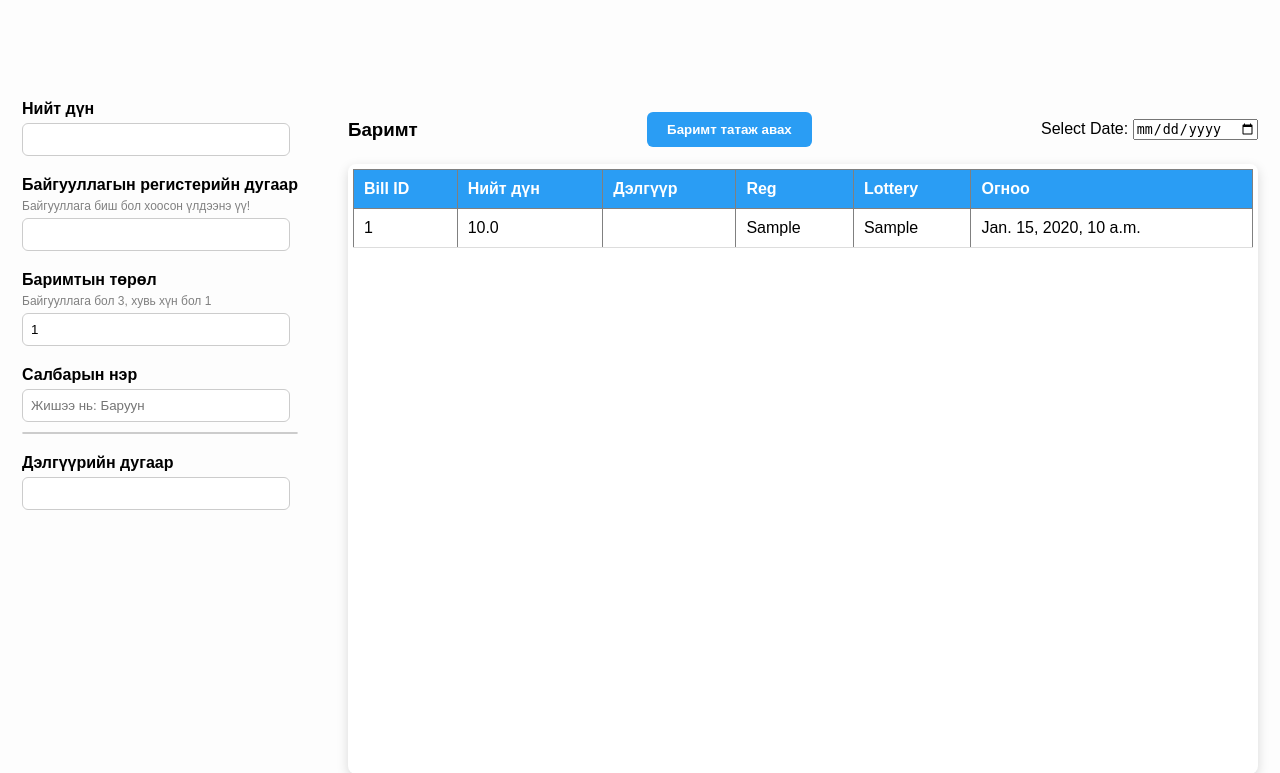
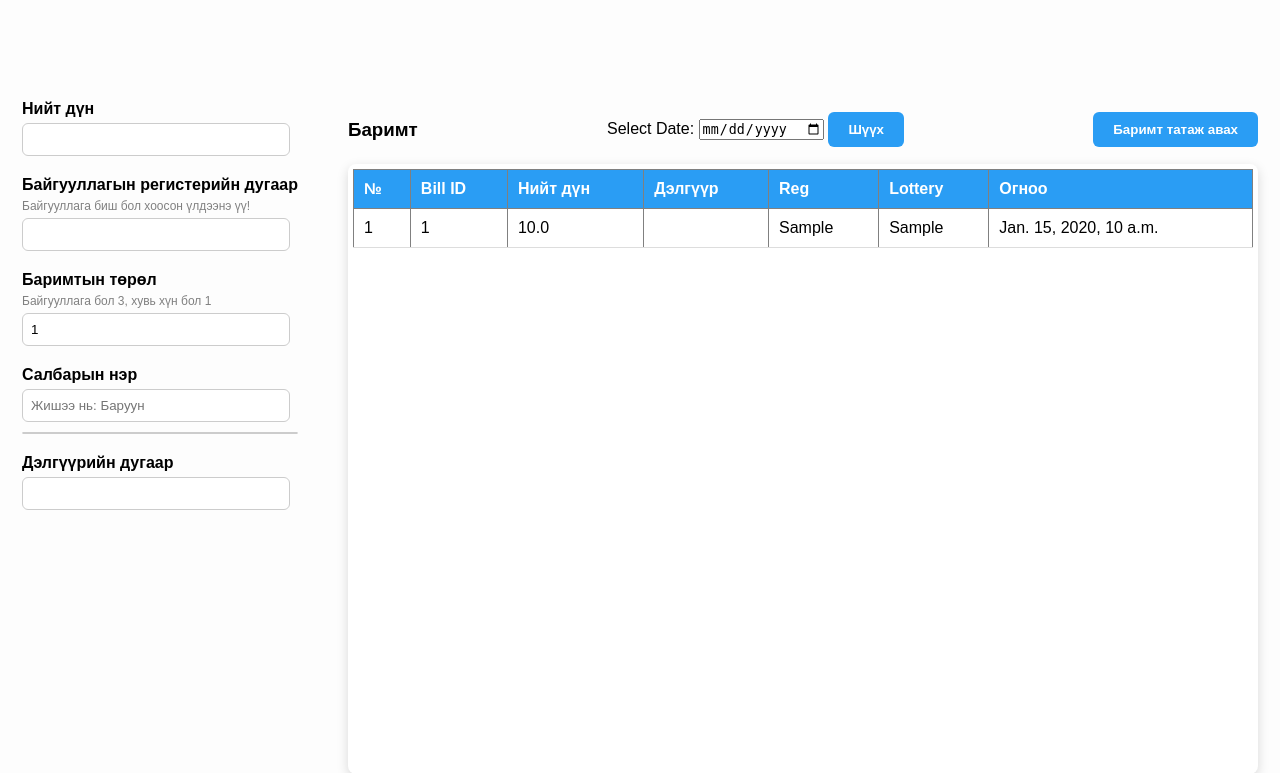
Before and after one commit to nominerdenebattur/barimt_zasvarlagch_web, a Django app: page / in a window 1280 px wide. Shown: the part 47-820 px from the top of the page. Run offline with Django 4.2, Linux system fonts and the light colour scheme; tables that the repository leaves empty hold one stand-in row (values such as "Sample post").

Commit message:
update: date picker zassan

```diff
--- a/barimt_zasvarlagch_app/views.py
+++ b/barimt_zasvarlagch_app/views.py
@@ -8,10 +8,31 @@ from django.utils.datetime_safe import datetime
 from .models import Barimt
 
 
+from datetime import datetime, timedelta
+
 def zasvarlah(request):
-        # Өмнөх өгөгдлүүдийг харуулах (хамгийн сүүлийн 20 баримтыг харуулж болно)
-        barimtuud = Barimt.objects.all().order_by('-created')[:20]
-        return render(request, 'zasvarlah.html', {'barimtuud': barimtuud})
+    selected_date = request.GET.get('selected_date')
+    barimtuud = Barimt.objects.all().order_by('-created')
+
+    if selected_date:
+        try:
+            # selected_date-г datetime.date болгож хөрвүүлэх
+            date_obj = datetime.strptime(selected_date, "%Y-%m-%d").date()
+
+            # Өдрийн эхлэл ба дараагийн өдрийн эхлэл
+            start_datetime = datetime.combine(date_obj, datetime.min.time())
+            end_datetime = start_datetime + timedelta(days=1)
+
+            # Огноо, цагийн хүрээнд шүүх
+            barimtuud = barimtuud.filter(created__gte=start_datetime, created__lt=end_datetime)
+        except ValueError:
+            pass
+
+    return render(request, 'zasvarlah.html', {
+        'barimtuud': barimtuud,
+        'selected_date': selected_date
+    })
+
 
 def ebarimt_generate(request):
     # === Input Data ===
@@ -65,9 +86,9 @@ def ebarimt_generate(request):
         "amountTenderedCoupon": "0.00"
     }
 
-    store_param = f"{store}put"
     store_str = str(store).lstrip('0') or '0'
     store_num = int(store_str)
+    store_param = store_str
 
     if store_num > 450:
         url = f"http://10.10.90.234/23/api/?store={store_param}"
--- a/templates/zasvarlah.html
+++ b/templates/zasvarlah.html
@@ -191,24 +191,23 @@
         <div class="document-section">
             <div class="document-header">
                 <h3>Баримт</h3>
-                <button id="exportBtn">Баримт татаж авах</button>
 
                     <!-- Date Picker -->
-                    <form method="GET" class="mb-3">
-                        <div class="row g-2">
-                            <div class="col-auto">
+                    <div class="document-header">
+                        <form method="GET" action="">
                             <label for="selected_date" class="form-label">Select Date:</label>
-                                <input type="date" name="selected_date" id="selected_date" class="form-control"
-                                       value="{{ selected_date }}">
+                            <input type="date" name="selected_date" id="selected_date"
+                                   value="{{ selected_date|default:'' }}">
+                            <button type="submit">Шүүх</button>
+                        </form>
                     </div>
-                        </div>
-                    </form>
-
+                <button id="exportBtn">Баримт татаж авах</button>
             </div>
             <div class="document-box">
                 <table border="1" width="100%">
                     <thead>
                         <tr>
+                            <th>№</th>
                             <th>Bill ID</th>
                             <th>Нийт дүн</th>
                             <th>Дэлгүүр</th>
@@ -220,6 +219,7 @@
                     <tbody>
                         {% for barimt in barimtuud %}
                         <tr>
+                            <td>{{ forloop.counter }}</td>
                             <td>{{ barimt.billId }}</td>
                             <td>{{ barimt.totalAmount }}</td>
                             <td>{{ barimt.storeName }}</td>
@@ -335,9 +335,10 @@
                 console.log(data);
                 const table = document.querySelector('.document-box table');
                 const tbody = table.querySelector('tbody');
+
                 const newRow = document.createElement('tr');
-
                 newRow.innerHTML = `
+                    <td>${tbody.children.length + 1}</td>
                     <td>${data.billId || '-'}</td>
                     <td>${amount}</td>
                     <td>${storeNo}</td>
```
Lines whose indentation alone changed are shown as unchanged.
